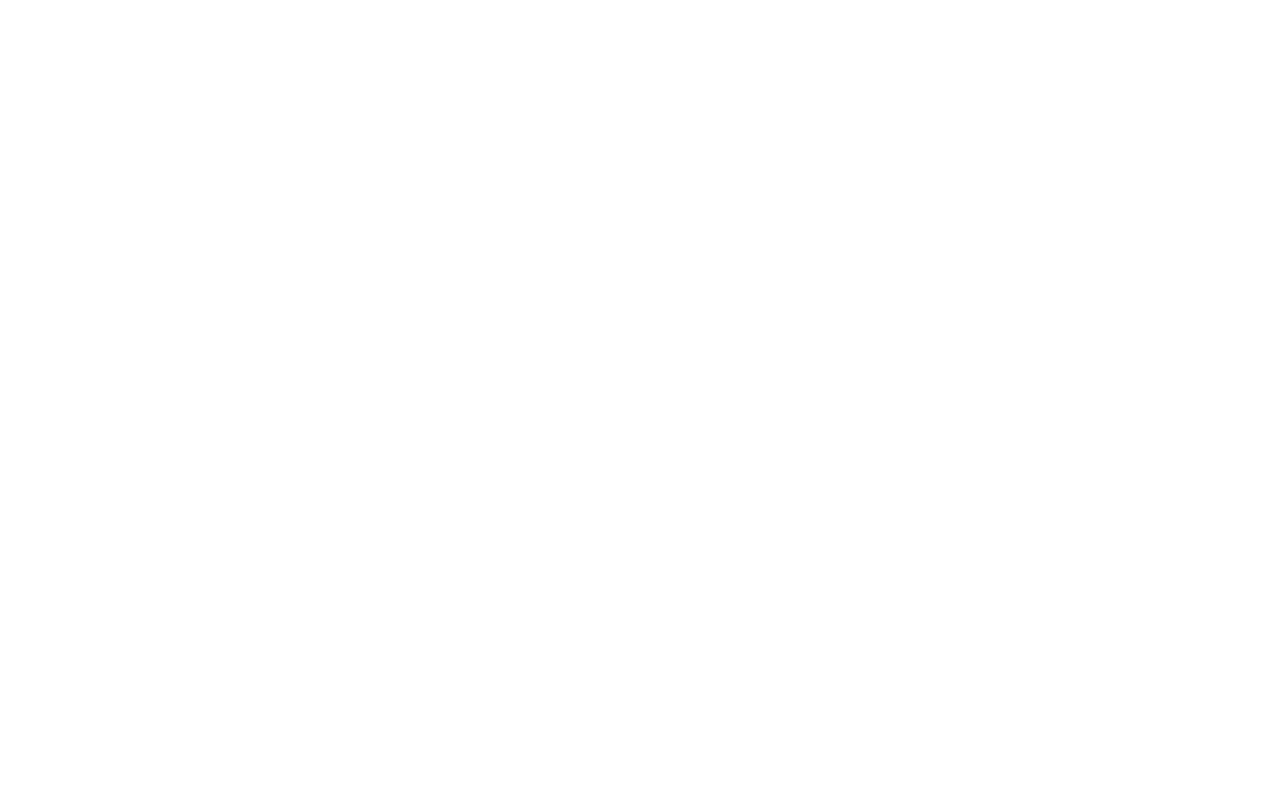
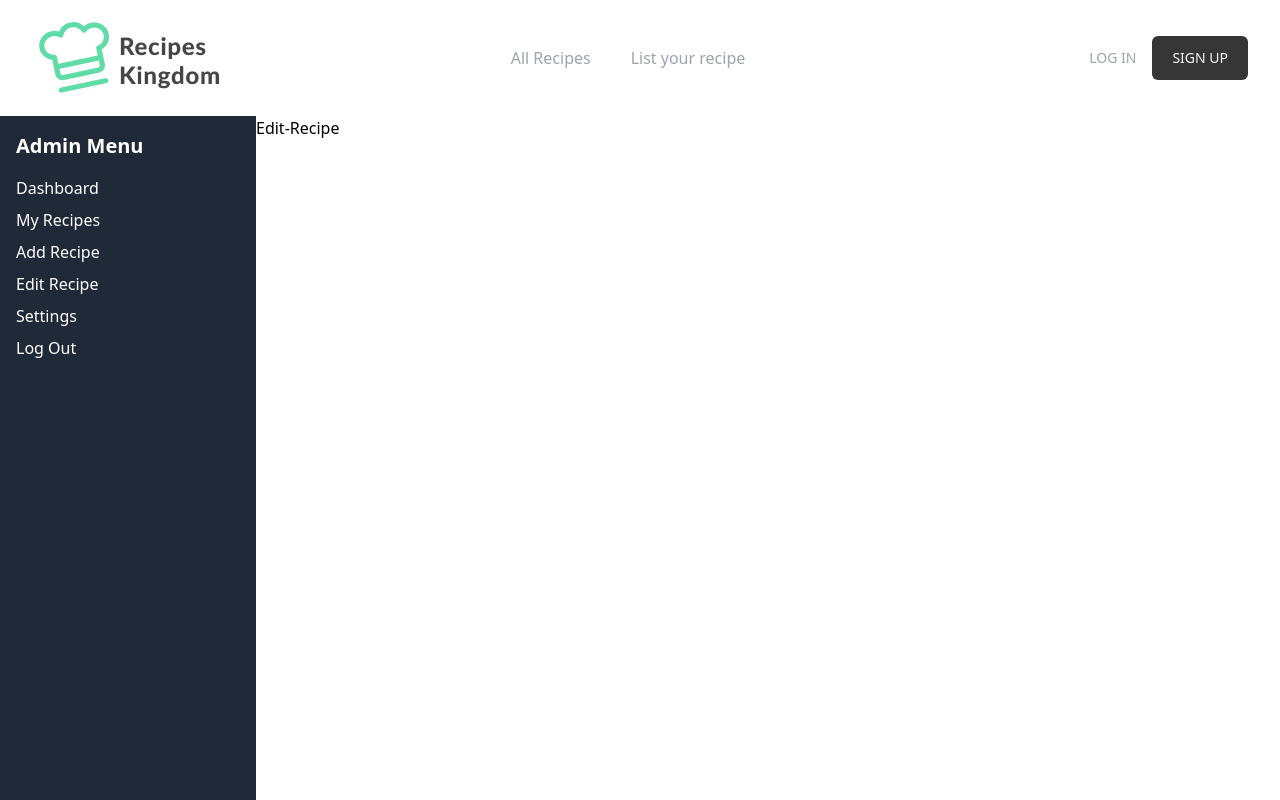
Before and after one commit to chichivb/recipeskingdom, a React (Vite) app: page /#/admin/edit-recipe in a window 1280 px wide. Before the commit this address had no page. Shown: the top 800 px of the page. Built offline with nearby package versions, Linux system fonts and the light colour scheme.

Commit message:
Add Pages

```diff
--- a/package.json
+++ b/package.json
@@ -13,7 +13,8 @@
     "react": "^18.2.0",
     "react-dom": "^18.2.0",
     "react-icons": "^5.0.1",
-    "react-router-dom": "^6.22.1"
+    "react-router-dom": "^6.22.1",
+    "uuidv4": "^6.2.13"
   },
   "devDependencies": {
     "@types/react": "^18.2.55",
--- a/src/AdminMenuBar.jsx
+++ b/src/AdminMenuBar.jsx
@@ -12,14 +12,20 @@
               <Link to="/admin/dashboard">Dashboard</Link>
             </li>
             <li>
+              <Link to="/admin/my-recipes">My Recipes</Link>
+            </li>
+            <li>
               <Link to="/admin/add-recipe">Add Recipe</Link>
+            </li>
+            <li>
+              <Link to="/admin/edit-recipe">Edit Recipe</Link>
             </li>
             <li>
               <Link to="/admin">Settings</Link>
             </li>
 
             <li>
-              <Link to="/logout">Log Out</Link>
+              <Link to="/">Log Out</Link>
             </li>
           </ul>
         </div>
--- a/src/AppRoutes.jsx
+++ b/src/AppRoutes.jsx
@@ -7,6 +7,8 @@
 import AdminSettingsPage from "./pages/AdminSettingsPage";
 import AddRecipePage from "./pages/AddRecipePage";
 import DashboardPage from "./pages/DashboardPage";
+import MyRecipesPage from "./pages/MyRecipesPage";
+import EditRecipePage from "./pages/EditRecipePage";
 
 const AppRoutes = () => {
   return (
@@ -19,6 +21,8 @@
           <Route index element={<AdminSettingsPage />} />
           <Route path="/admin/add-recipe" element={<AddRecipePage />} />
           <Route path="/admin/dashboard" element={<DashboardPage />} />
+          <Route path="/admin/my-recipes" element={<MyRecipesPage />} />
+          <Route path="/admin/edit-recipe" element={<EditRecipePage />} />
         </Route>
       </Route>
     </Routes>
--- /dev/null
+++ b/src/pages/EditRecipePage.jsx
@@ -0,0 +1,5 @@
+const EditRecipePage = () => {
+  return <div>Edit-Recipe</div>;
+};
+
+export default EditRecipePage;
--- /dev/null
+++ b/src/pages/MyRecipesPage.jsx
@@ -0,0 +1,5 @@
+const MyRecipesPage = () => {
+  return <div>MyRecipes</div>;
+};
+
+export default MyRecipesPage;
--- /dev/null
+++ b/src/storage.js
@@ -0,0 +1,13 @@
+export function setItem(key, value) {
+  localStorage.setItem(key, JSON.stringify(value));
+}
+
+export function getItem(key) {
+  const storedValue = localStorage.getItem(key);
+
+  return storedValue && JSON.parse(storedValue);
+}
+
+export function removeItem(key) {
+  localStorage.removeItem(key);
+}
```
Also changed, not shown: 1 other file (tests, documents, lock files or other folders).
